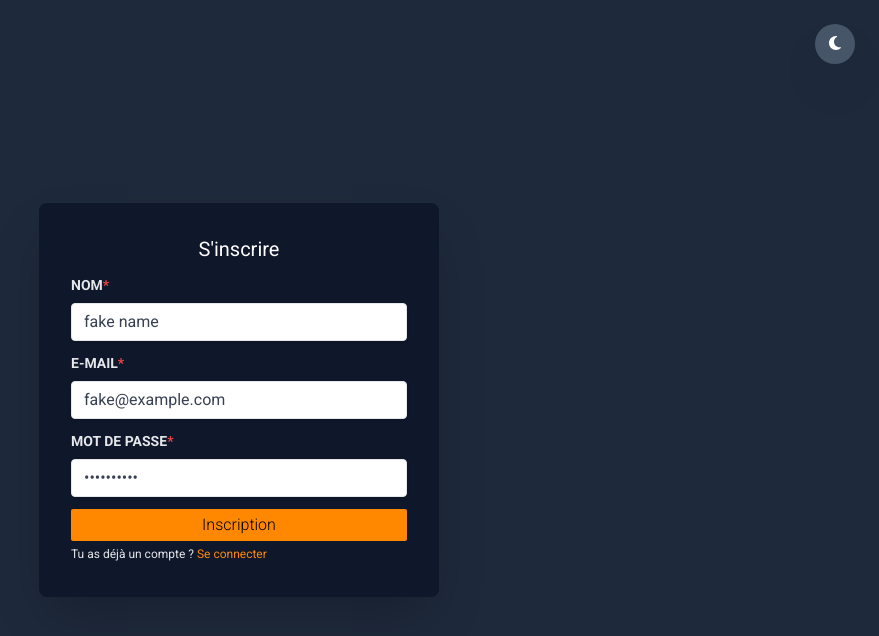
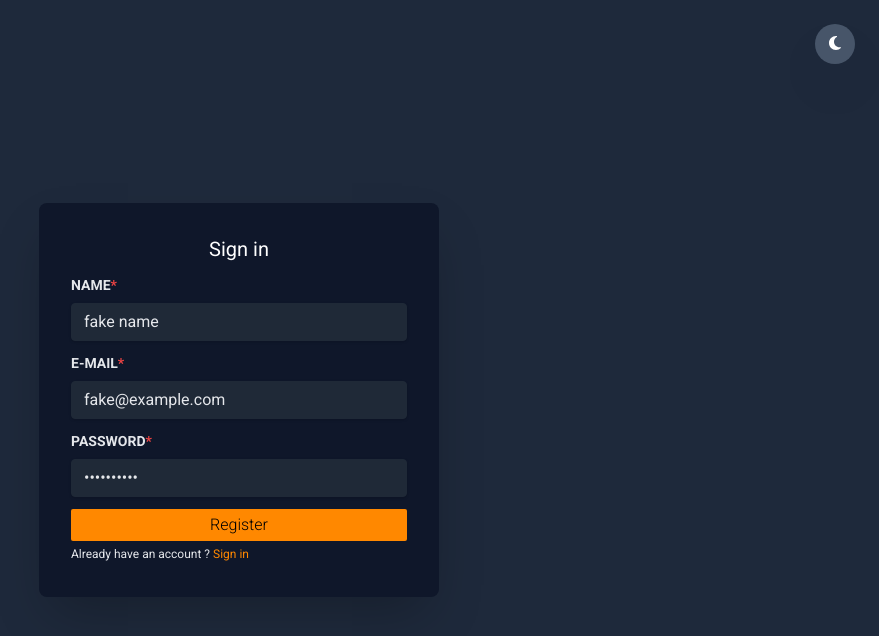
Before and after one commit to AvaN0x/mewo-react-project-2023, a React (Vite) app in the folder client/: page /auth/register in a window 1280 px wide. Shown: the top 636 px of the page, without its empty margins (401-1280 px from the left). Built offline with nearby package versions, Linux system fonts and the light colour scheme.

Commit message:
refactor(client): :pencil2: switch to full english

```diff
--- a/client/src/components/form/Input.tsx
+++ b/client/src/components/form/Input.tsx
@@ -26,7 +26,7 @@ export default function Input({
 				name={name}
 				value={value}
 				onChange={onChange}
-				className="shadow appearance-none border rounded w-full py-2 px-3 text-gray-700 mb-3 leading-tight focus:outline-none focus:shadow-outline"
+				className="shadow appearance-none border rounded w-full py-2 px-3 dark:text-gray-200 dark:bg-gray-800 dark:border-gray-800 text-gray-800 bg-gray-200 border-gray-200 mb-3 leading-tight focus:outline-none focus:shadow-outline"
 			/>
 		</>
 	);
--- a/client/src/components/layout/Header.tsx
+++ b/client/src/components/layout/Header.tsx
@@ -25,7 +25,7 @@ export default function Header() {
 		<header className="flex fixed top-0 left-0 right-0 h-12 w-screen bg-primary">
 			top bar
 			<ThemeButton />
-			<button onClick={handleDisconnect}>Disconnect</button>
+			<button onClick={handleDisconnect}>Log out</button>
 		</header>
 	);
 }
--- a/client/src/pages/auth/Login.tsx
+++ b/client/src/pages/auth/Login.tsx
@@ -40,7 +40,7 @@ export default function Login() {
 	return (
 		<>
 			<h1 className="text-center text-gray-900 text-xl pb-3 dark:text-white ">
-				Se connecter
+				Login
 			</h1>
 			<form onSubmit={handleSubmit}>
 				<Input
@@ -56,7 +56,7 @@ export default function Login() {
 					name="password"
 					value={password}
 					onChange={(e) => setPassword(e.target.value)}
-					label="Mot de passe"
+					label="Password"
 					required
 				/>
 				{error && <span className="text-red-800">{error}</span>}
@@ -64,13 +64,13 @@ export default function Login() {
 					type="submit"
 					className="block bg-primary w-full rounded-sm py-1 font-light"
 				>
-					Connexion
+					Login
 				</button>
 			</form>
 			<span className="text-xs dark:text-gray-200">
-				Besoin d'un compte ?{" "}
+				Need an account ?{" "}
 				<Link to="/auth/register" className="text-primary">
-					S'inscrire
+					Sign in
 				</Link>
 			</span>
 		</>
--- a/client/src/pages/auth/Register.tsx
+++ b/client/src/pages/auth/Register.tsx
@@ -42,7 +42,7 @@ export default function Register() {
 	return (
 		<>
 			<h1 className="text-center text-gray-900 text-xl pb-3 dark:text-white ">
-				S'inscrire
+				Sign in
 			</h1>
 			<form onSubmit={handleSubmit}>
 				<Input
@@ -50,7 +50,7 @@ export default function Register() {
 					name="name"
 					value={name}
 					onChange={(e) => setName(e.target.value)}
-					label="Nom"
+					label="Name"
 					required
 				/>
 				<Input
@@ -66,7 +66,7 @@ export default function Register() {
 					name="password"
 					value={password}
 					onChange={(e) => setPassword(e.target.value)}
-					label="Mot de passe"
+					label="Password"
 					required
 				/>
 				{error && <span className="text-red-800">{error}</span>}
@@ -75,13 +75,13 @@ export default function Register() {
 					type="submit"
 					className="block bg-primary w-full rounded-sm py-1 font-light"
 				>
-					Inscription
+					Register
 				</button>
 			</form>
 			<span className="text-xs dark:text-gray-200">
-				Tu as déjà un compte ?{" "}
+				Already have an account ?{" "}
 				<Link to="/auth/login" className="text-primary">
-					Se connecter
+					Sign in
 				</Link>
 			</span>
 		</>
--- a/client/src/pages/error/index.tsx
+++ b/client/src/pages/error/index.tsx
@@ -1,4 +1,4 @@
 export default function ErrorPage() {
 	// TODO
-	return <div>Page 404</div>;
+	return <div>404</div>;
 }
```
